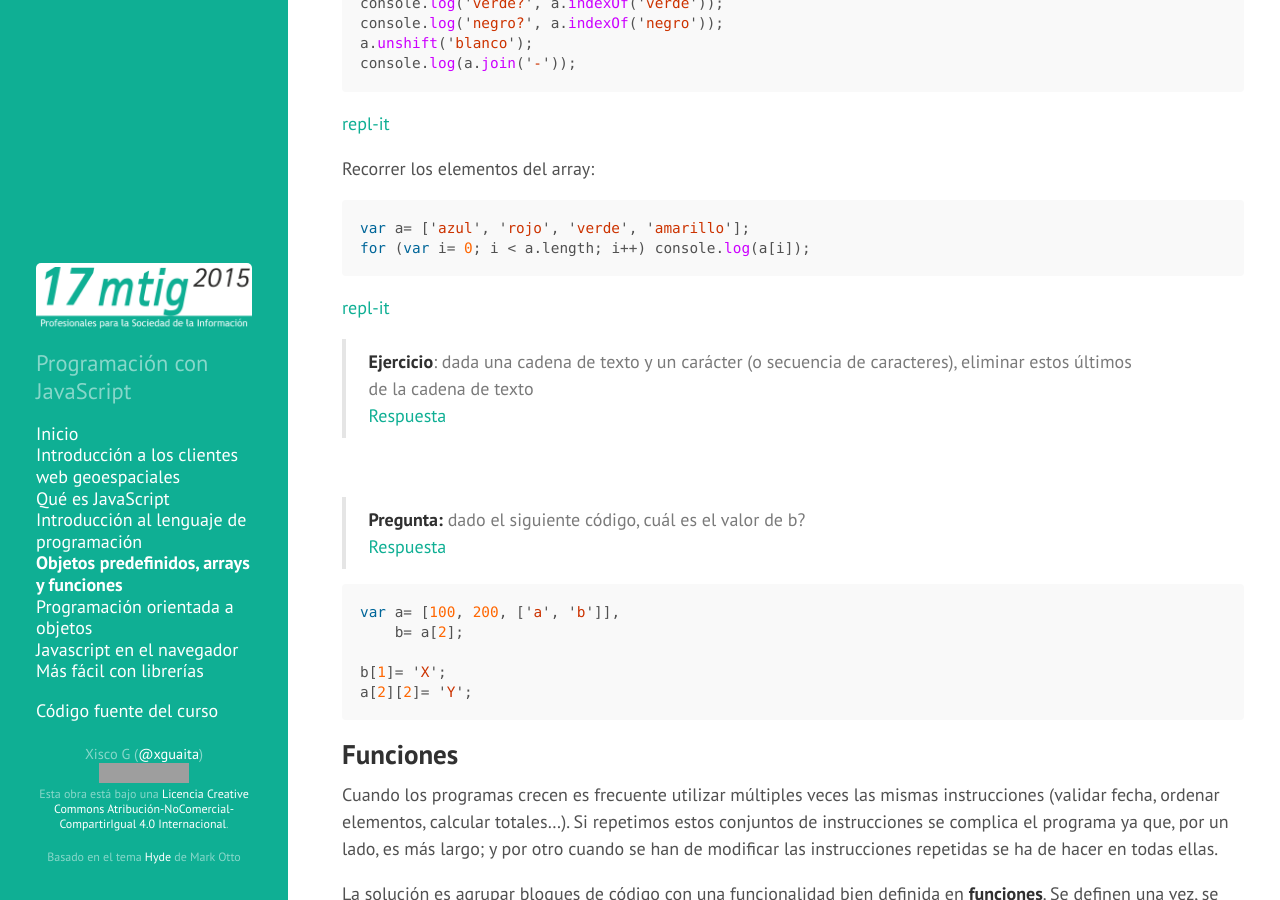
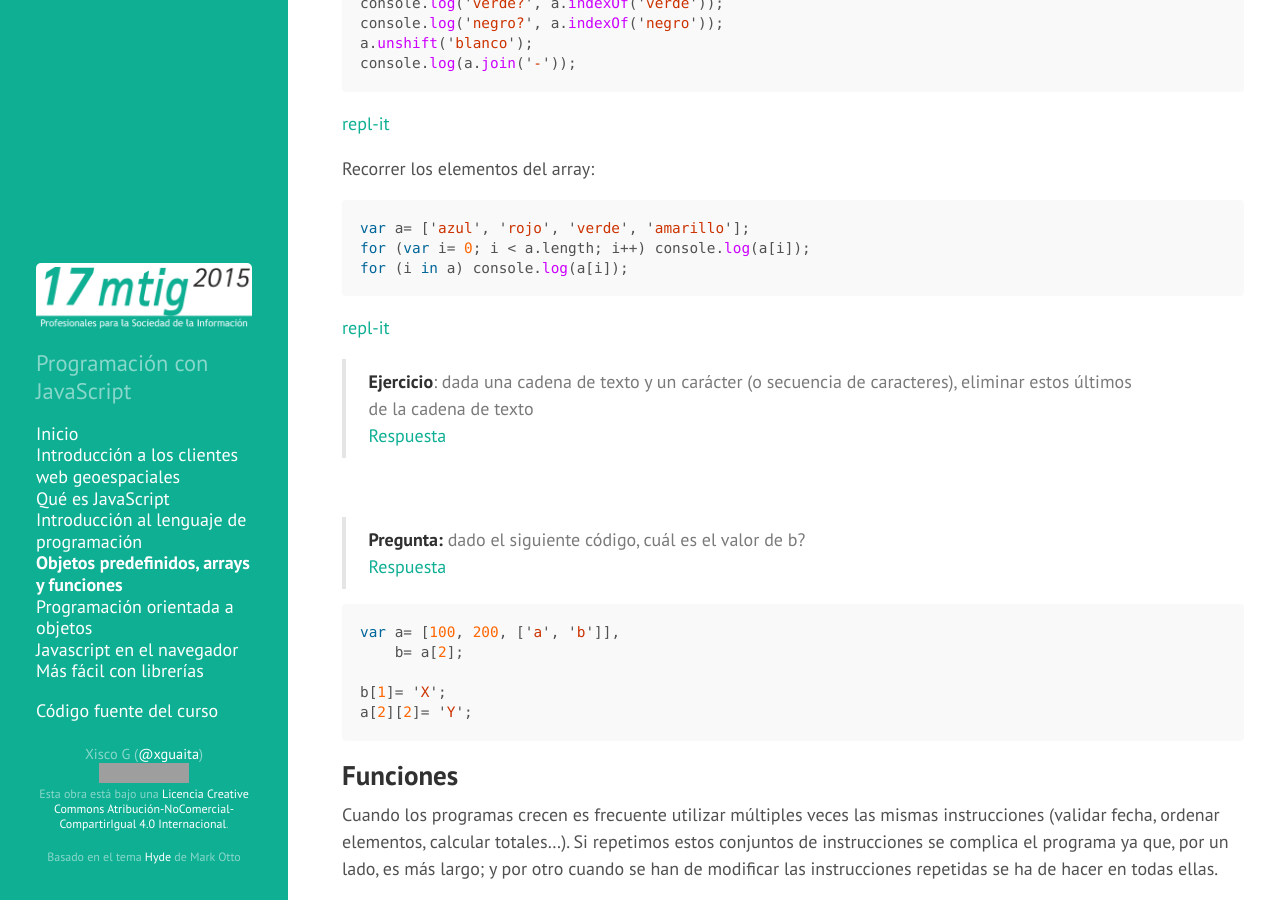
Before and after one commit to xguaita/mtig-js, a Jekyll site: the page built from modulo3/index.md, in a window 1280 px wide and 900 px high, scrolled down 6825 px. Built offline with Jekyll 4.4.1, drawn with Linux system fonts in a browser that asks for light colours; Markdown is read by kramdown in place of the engine named in the settings; grey boxes are pictures that could not be loaded.

Commit message:
Falta código for in

````diff
--- a/modulo3/index.md
+++ b/modulo3/index.md
@@ -243,6 +243,7 @@ Recorrer los elementos del array:
 ```js
 var a= ['azul', 'rojo', 'verde', 'amarillo'];
 for (var i= 0; i < a.length; i++) console.log(a[i]);
+for (i in a) console.log(a[i]);
 ```
 <a href="http://repl.it/4L2/3" target="_blank">repl-it</a>
 
````
